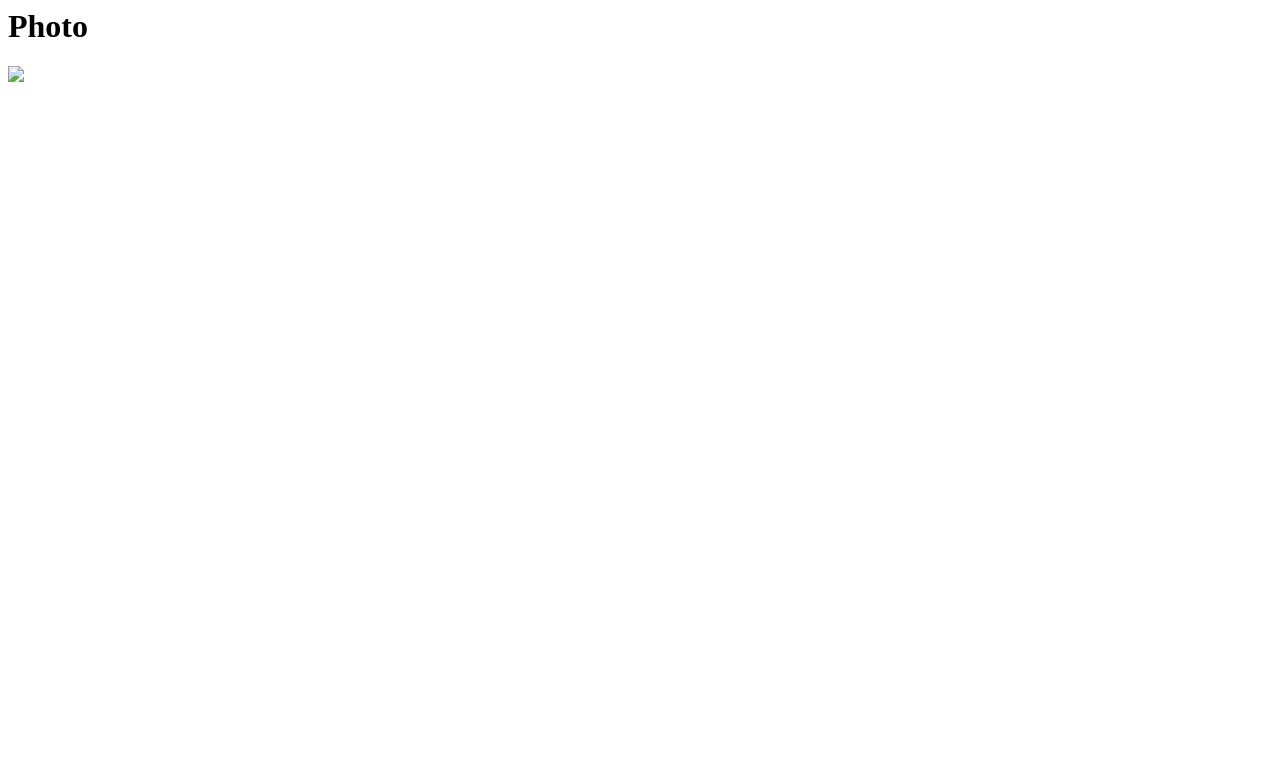
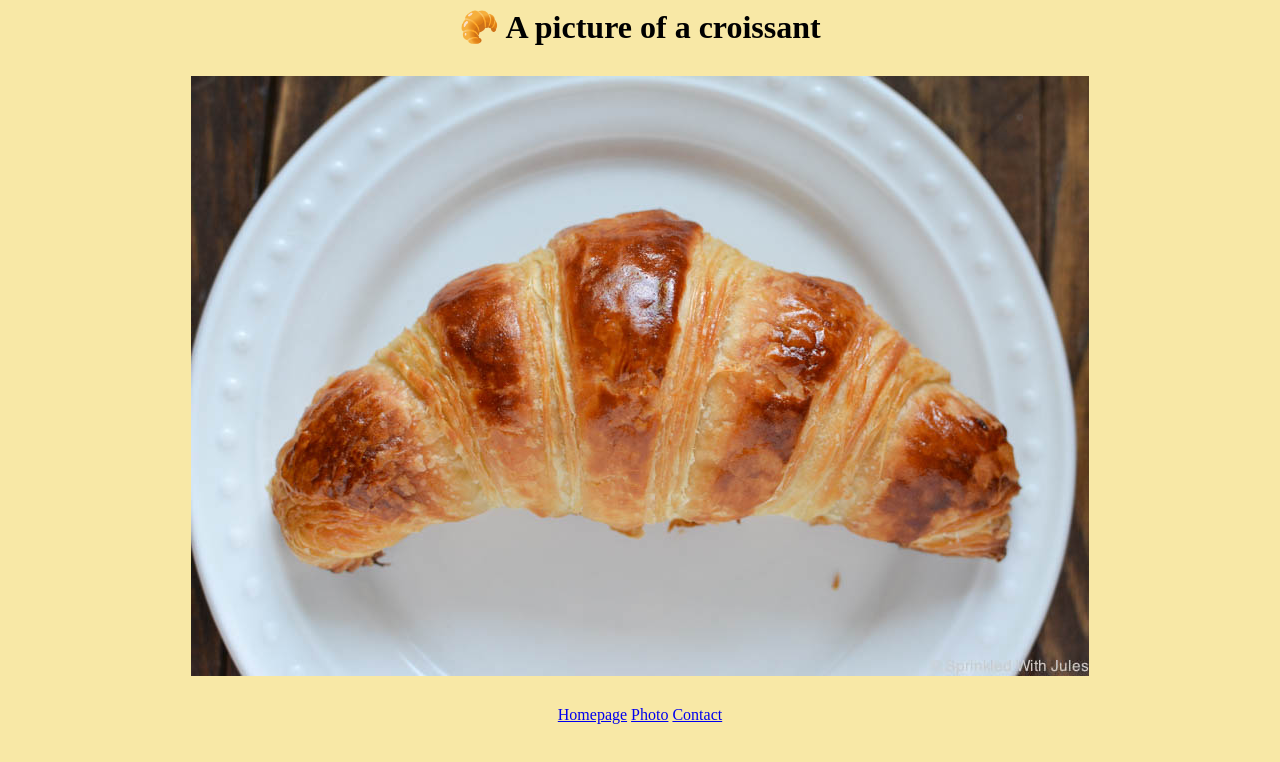
Before and after one commit to achevillat/croissant, a plain HTML site: page photo.html in a window 1280 px wide. Drawn offline with Linux system fonts and the light colour scheme.

Commit message:
Added styling

```diff
--- a/index.html
+++ b/index.html
@@ -3,13 +3,17 @@
   <meta charset="UTF-8">
   <meta http-equiv="X-UA-Compatible" content="IE=edge">
   <meta name="viewport" content="width=device-width, initial-scale=1.0">
+<link href="src/styles.css" rel="stylesheet" type="text/css" />
   <title>Homepage</title>
 </head>
 <body>
   <h1> 🥐 Croissant</h1>
   <p>A croissant is a buttery, flaky, viennoiserie pastry of Austrian origin, named for its historical crescent shape.
   Croissants and other viennoiserie are made of a layered yeast-leavened dough</p>
-
-  <a href="/">Homepage</a> <a href="/photo.html">Photo</a> <a href="/contact.html">Contact</a>
+<footer>
+  <a href="/" >Homepage</a>
+  <a href="/photo.html">Photo</a>
+  <a href="/contact.html">Contact</a>
+</footer>
 </body>
 </html>
--- a/photo.html
+++ b/photo.html
@@ -3,10 +3,16 @@
   <meta charset="UTF-8">
   <meta http-equiv="X-UA-Compatible" content="IE=edge">
   <meta name="viewport" content="width=device-width, initial-scale=1.0">
+  <link href="src/styles.css" rel="stylesheet" type="text/css" />
   <title> Photo</title>
 </head>
 <body>
-  <h1> Photo</h1>
-  <p><img src="/"</p>
+  <h1> 🥐 A picture of a croissant</h1>
+  <p><img src="/img/croissant.jpg" class="picture"/></p>
+<footer>
+  <a href="/">Homepage</a>
+  <a href="/photo.html">Photo</a>
+  <a href="/contact.html">Contact</a>
+</footer>
 </body>
 </html>
--- /dev/null
+++ b/src/styles.css
@@ -0,0 +1,16 @@
+h1,
+p {
+  text-align: center;
+}
+.picture {
+  display: block;
+  margin: 30px auto;
+}
+footer {
+  text-align: center;
+  margin: 0 10px;
+  color: green;
+}
+body {
+  background-color: #f8e8a6;
+}
```
Also changed, not shown: contact.html (+8 -1 lines), img/croissant.jpg (added).
